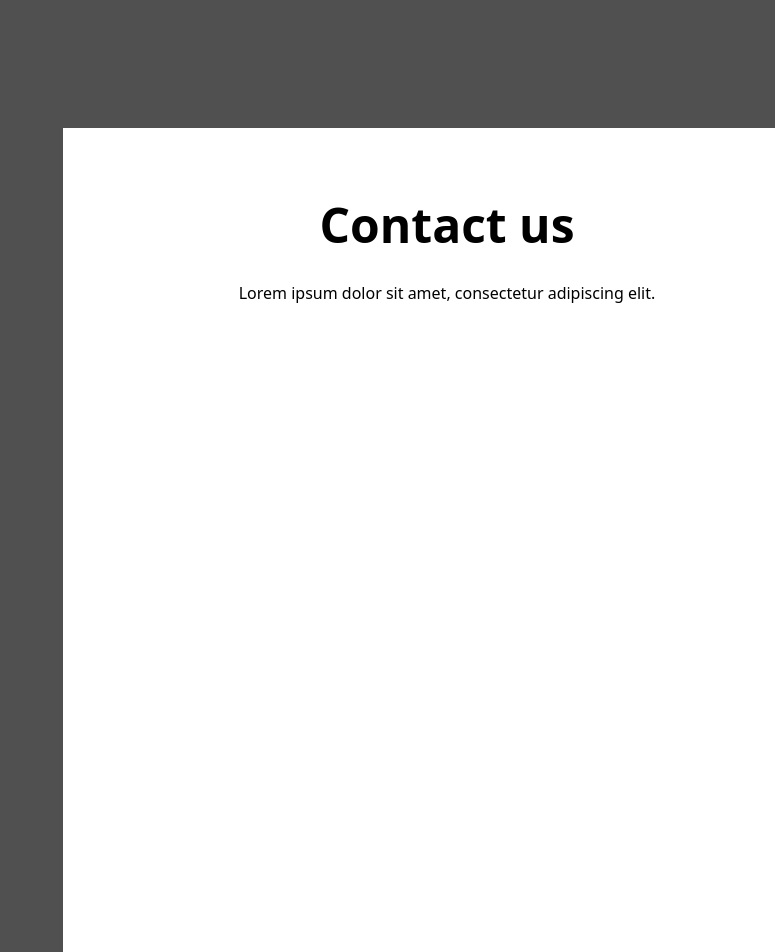
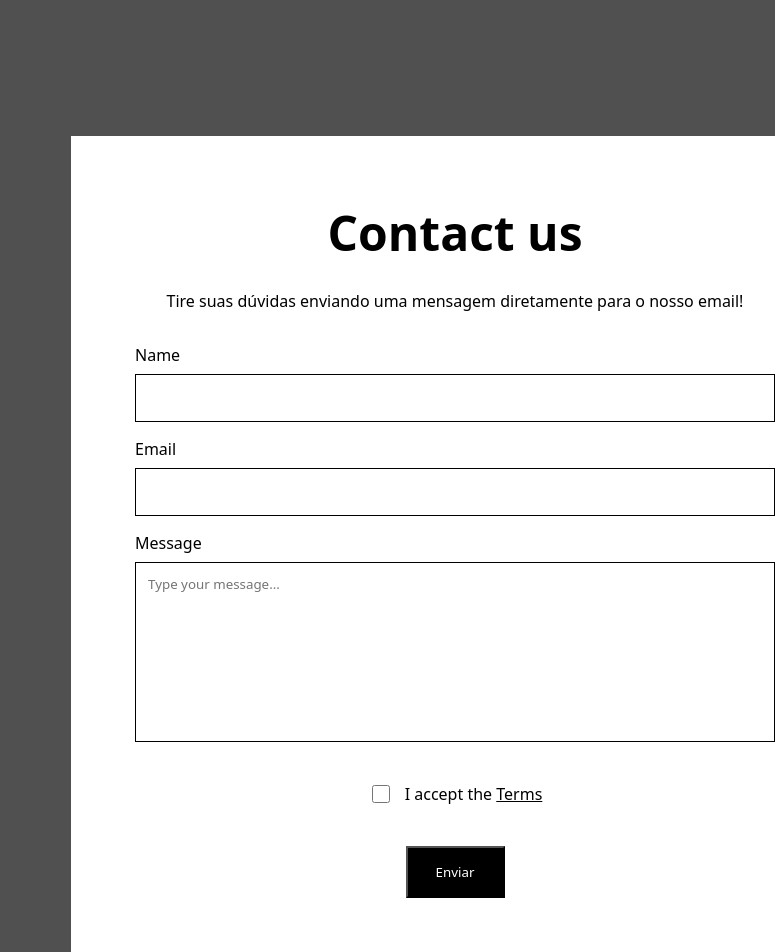
Before and after one commit to xsalles/emailjs, a React (Vite) app: page / in a window 1280 px wide. Shown: the top 952 px of the page, without its empty margins (505-1280 px from the left). Built offline with nearby package versions, Linux system fonts and the light colour scheme.

Commit message:
feat: component Contact and stylezed him with css module.

```diff
--- a/index.html
+++ b/index.html
@@ -2,7 +2,7 @@
 <html lang="en">
   <head>
     <meta charset="UTF-8" />
-    <link rel="icon" type="image/svg+xml" href="/vite.svg" />
+    <link rel="icon" type="image/svg+xml" href="/public/icon.png" />
     <meta name="viewport" content="width=device-width, initial-scale=1.0" />
     <title>Contact</title>
   </head>
--- a/src/App.css
+++ b/src/App.css
@@ -1,16 +1,16 @@
-*{
-    font-family: system-ui, -apple-system, BlinkMacSystemFont, 'Segoe UI', Roboto, Oxygen, Ubuntu, Cantarell, 'Open Sans', 'Helvetica Neue', sans-serif;
+* {
+  font-family: system-ui, -apple-system, BlinkMacSystemFont, "Segoe UI", Roboto,
+    Oxygen, Ubuntu, Cantarell, "Open Sans", "Helvetica Neue", sans-serif;
   caret-color: transparent;
+  resize: none;
 }
 
-body{
+body {
   display: flex;
   align-items: center;
   justify-content: center;
   width: 1440px;
   height: 958px;
   padding: 64px;
-    margin: 0;
   background-color: #505050;
-    resize: horizontal;
 }
--- /dev/null
+++ b/src/components/Contact/index.jsx
@@ -0,0 +1,50 @@
+import styles from "../styles.module.css";
+
+export default function Contact() {
+  return (
+    <div className={styles.container}>
+      <div className={styles.sectionContainer}>
+        <h2 className={styles.sectionHeading}>Contact us</h2>
+        <p className={styles.sectionText}>
+          Tire suas dúvidas enviando uma mensagem diretamente para o nosso
+          email!
+        </p>
+        <form className={styles.formContainer}>
+          <label htmlFor="name">Name</label>
+          <textarea
+            className={styles.textArea}
+            name="name"
+            id="name"
+          ></textarea>
+          <label className={styles.space} htmlFor="email">
+            Email
+          </label>
+          <textarea
+            className={styles.textArea}
+            name="email"
+            id="email"
+          ></textarea>
+          <label className={styles.space} htmlFor="message">
+            Message
+          </label>
+          <textarea
+            placeholder="Type your message..."
+            className={styles.textAreaMessage}
+            name="message"
+            id="message"
+          ></textarea>
+        </form>
+        <div className={styles.termsContainer}>
+          <input className={styles.checkbox} type="checkbox" id="terms" />
+          <label htmlFor="terms">
+            I accept the{" "}
+            <a className={styles.termsText} href="#">
+              Terms
+            </a>
+          </label>
+        </div>
+        <button className={styles.button}>Enviar</button>
+      </div>
+    </div>
+  );
+}
--- a/src/components/Contact/pattern/composition/section.composition.jsx
+++ /dev/null
@@ -1,12 +0,0 @@
-import styles from "../../../styles.module.css"
-
-export default function Section(){
-    return(
-        <div className={styles.container}>
-            <div className={styles.sectionContainer}>
-                <h2 className={styles.sectionHeading}>Contact us</h2>
-                <p className={styles.sectionText}>Lorem ipsum dolor sit amet, consectetur adipiscing elit. </p>
-            </div>
-        </div>
-    )
-}
--- a/src/components/index.jsx
+++ b/src/components/index.jsx
@@ -1,9 +1,5 @@
+import Contact from "./Contact/index";
 
-import Section from "./Contact/pattern/composition/section.composition";
-
-
-export default function App(){
-    return(
-           <Section/>
-    )
+export default function App() {
+  return <Contact />;
 }
--- a/src/components/styles.module.css
+++ b/src/components/styles.module.css
@@ -1,12 +1,11 @@
-.container{
+.container {
   display: flex;
   width: 768px;
   height: 830px;
   margin-left: 336px;
-    background-color: #FFF;
+  background-color: #fff;
   box-sizing: border-box;
 }
-
 
 .sectionContainer {
   display: flex;
@@ -18,7 +17,7 @@
   padding: 0px 64px;
 }
 
-.sectionHeading{
+.sectionHeading {
   height: 58px;
   width: 640px;
   font-size: 48px;
@@ -26,7 +25,73 @@
   margin-bottom: 0;
 }
 
-.sectionText{
+.sectionText {
   width: 640px;
   height: 27px;
 }
+
+.formContainer {
+  display: flex;
+  flex-direction: column;
+  text-align: left;
+  width: 640px;
+  height: 553px;
+  gap: 8px;
+}
+
+.textArea {
+  width: 640px;
+  height: 48px;
+  padding: 12px 12px;
+  border: 1.5px solid black;
+  box-sizing: border-box;
+  caret-color: black;
+}
+
+.space {
+  margin-top: 8px;
+}
+
+.textAreaMessage {
+  width: 640px;
+  height: 180px;
+  padding: 12px 12px;
+  box-sizing: border-box;
+  border: 1.5px solid black;
+  caret-color: black;
+}
+
+.termsContainer {
+  display: flex;
+  width: 640px;
+  height: 37px;
+  align-items: center;
+  justify-content: center;
+  box-sizing: border-box;
+  gap: 12px;
+  margin-top: 24px;
+}
+
+.checkbox {
+  width: 18px;
+  height: 18px;
+  cursor: pointer;
+}
+
+.termsText {
+  color: black;
+}
+
+.button {
+  display: flex;
+  width: 99px;
+  height: 48px;
+  padding: 24px 12px;
+  align-items: center;
+  justify-content: center;
+  background-color: black;
+  color: #fff;
+  margin-left: 270.5px;
+  margin-top: 24px;
+  cursor: pointer;
+}
```
Also changed, not shown: src/App.jsx (+7 -8 lines), public/icon.png (added), src/components/Contact/pattern/composition/form.composition.jsx (deleted). Lines whose indentation alone changed are shown as unchanged.
